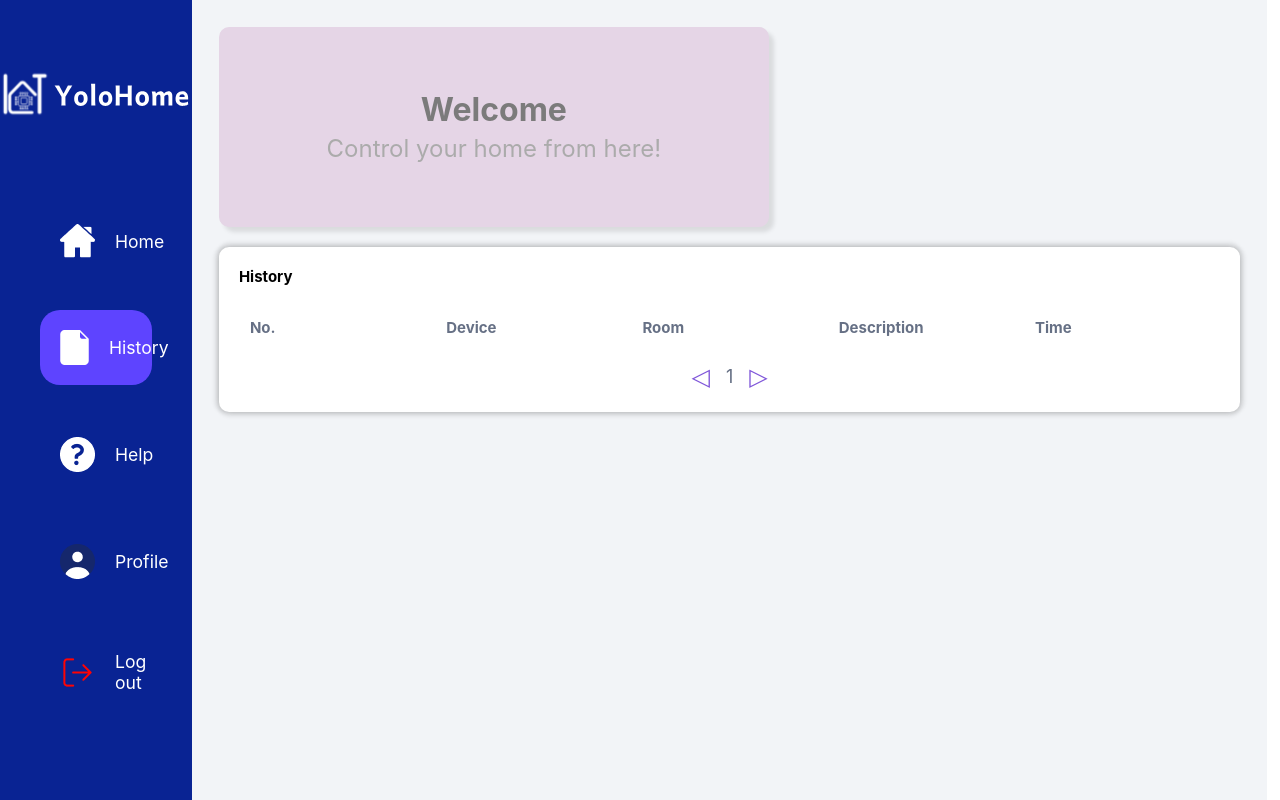
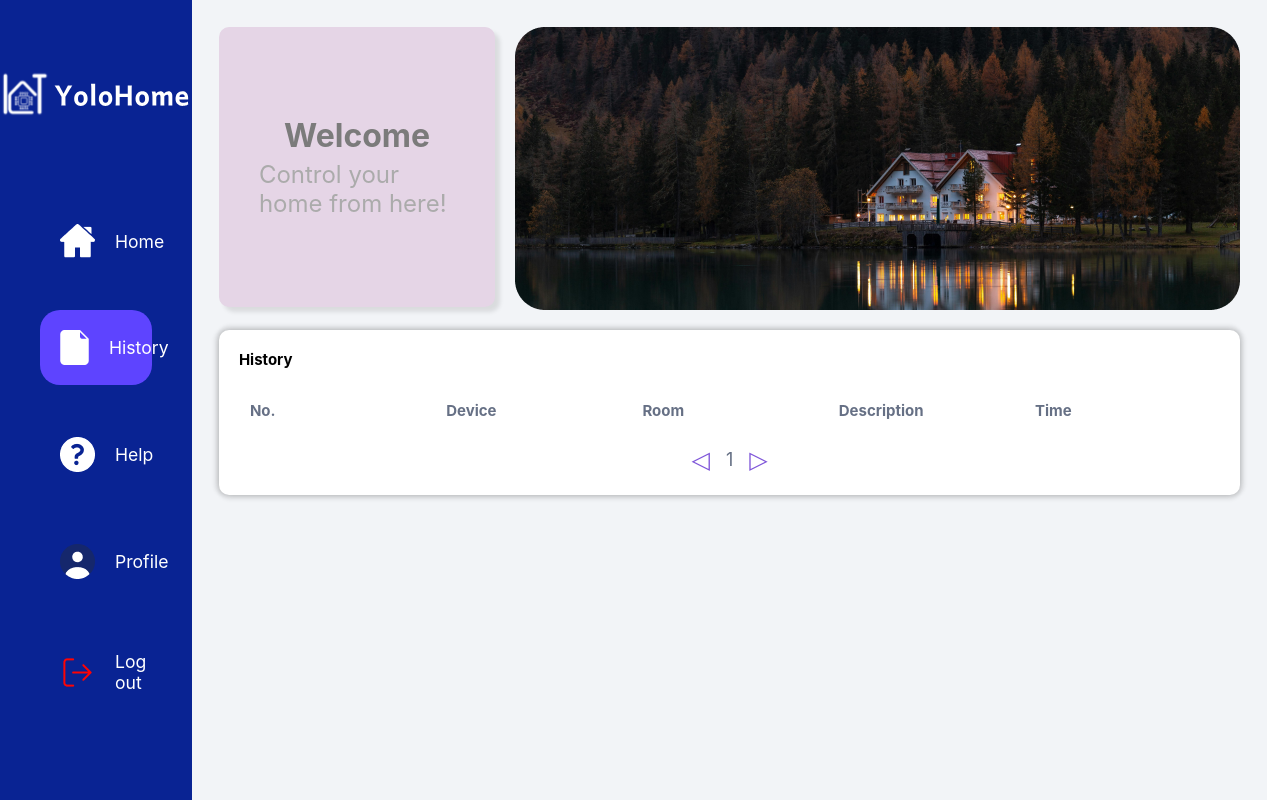
Before and after one commit to ShunPeng1/Multi-Disciplinary-Project, a React (Create React App) app in the folder WebApplication/yolohome-client/: page /history in a window 1280 px wide. Built offline with nearby package versions, Linux system fonts and the light colour scheme.

Commit message:
feat: welcome + background in History page
feat: welcome + background in History page

```diff
--- a/WebApplication/yolohome-client/src/pages/Dashboard/Dashboard.css
+++ b/WebApplication/yolohome-client/src/pages/Dashboard/Dashboard.css
@@ -49,7 +49,7 @@
   margin-right: 0;
 }
 
-.viewImg {
+.home .viewImg {
   background-color: #F4EBFF;
   padding: 20px;
   border-radius: 10px;
--- a/WebApplication/yolohome-client/src/pages/History/History.css
+++ b/WebApplication/yolohome-client/src/pages/History/History.css
@@ -85,20 +85,6 @@ td{
     flex-direction: row;
 }
 
-.buypaper .viewItem {
-    display: flex;
-    flex-direction: column;
-    align-items: center;
-    justify-content: center;
-    background-color: rgba(229, 213, 230);
-    padding: 40px; /* Increase padding for bigger box */
-    /* width: 60%; Adjust width as needed */
-    width: 550px; /* Set width to 550px */
-    height: 200px; /* Set height to 283px */
-    margin-right: 20px;
-    border-radius: 10px;
-    box-shadow: 5px 5px 4px rgba(0, 0, 0, 0.1);
-}
 
 .buypaper .specialWelcome {
     color: #7b7b7b;
@@ -152,3 +138,36 @@ td{
     color: #7F56D9;
     padding: 20px 0px;
 }
+
+/* .buypaper .viewImg2 {
+    background-color: #F4EBFF;
+    padding: 20px;
+    border-radius: 10px;
+  } */
+
+.buypaper .viewItem {
+    display: flex;
+    flex-direction: column;
+    align-items: center;
+    justify-content: center;
+    background-color: rgba(229, 213, 230);
+    padding: 40px;
+    width: 800px;
+    height: 280px;
+    margin-right: 20px;
+    border-radius: 10px;
+    box-shadow: 5px 5px 4px rgba(0, 0, 0, 0.1);
+}
+
+.buypaper .viewImg2 {
+    padding: 0px;
+    border-radius: 10px;
+    display: flex;
+    align-items: center;
+    justify-content: center;
+}
+/*
+.viewImg2 img {
+    max-width: 100%;
+    max-height: 100%;
+} */
--- a/WebApplication/yolohome-client/src/pages/History/index.jsx
+++ b/WebApplication/yolohome-client/src/pages/History/index.jsx
@@ -64,11 +64,15 @@ const History = (props) => {
         <div className="contentSection">
             <div className="titleContainer">
               <div className="viewItem">
-                {/* a big word say welcome, center it */}
                 <p className="specialWelcome">Welcome</p>
                 <p className="controlSentence">Control your home from here!</p>
               </div>
+                {/* <img src="./Images/background_new.png" alt="background_new" className="viewImg2"></img> */}
+              <div className="viewImg2">
+              <img src="./Images/background_new.png" alt="background_new" ></img>
               </div>
+            </div>
+
         <div className="buyLog">
           <div className="title">
             <span className="boxTitle">History</span>
--- a/WebApplication/yolohome-client/src/pages/Login/index.jsx
+++ b/WebApplication/yolohome-client/src/pages/Login/index.jsx
@@ -22,6 +22,7 @@ function Login() {
   const successCallback = (data) => {
     console.log('Success:', data);
     localStorage.setItem('token', data);
+    window.location.href = '/dashboard';
   }
 
   const errorCallback = (error) => {
```
Also changed, not shown: WebApplication/yolohome-client/public/Images/background_new.png (added), WebApplication/yolohome-client/public/Images/impPrinter.png (deleted). Lines whose indentation alone changed are shown as unchanged.
